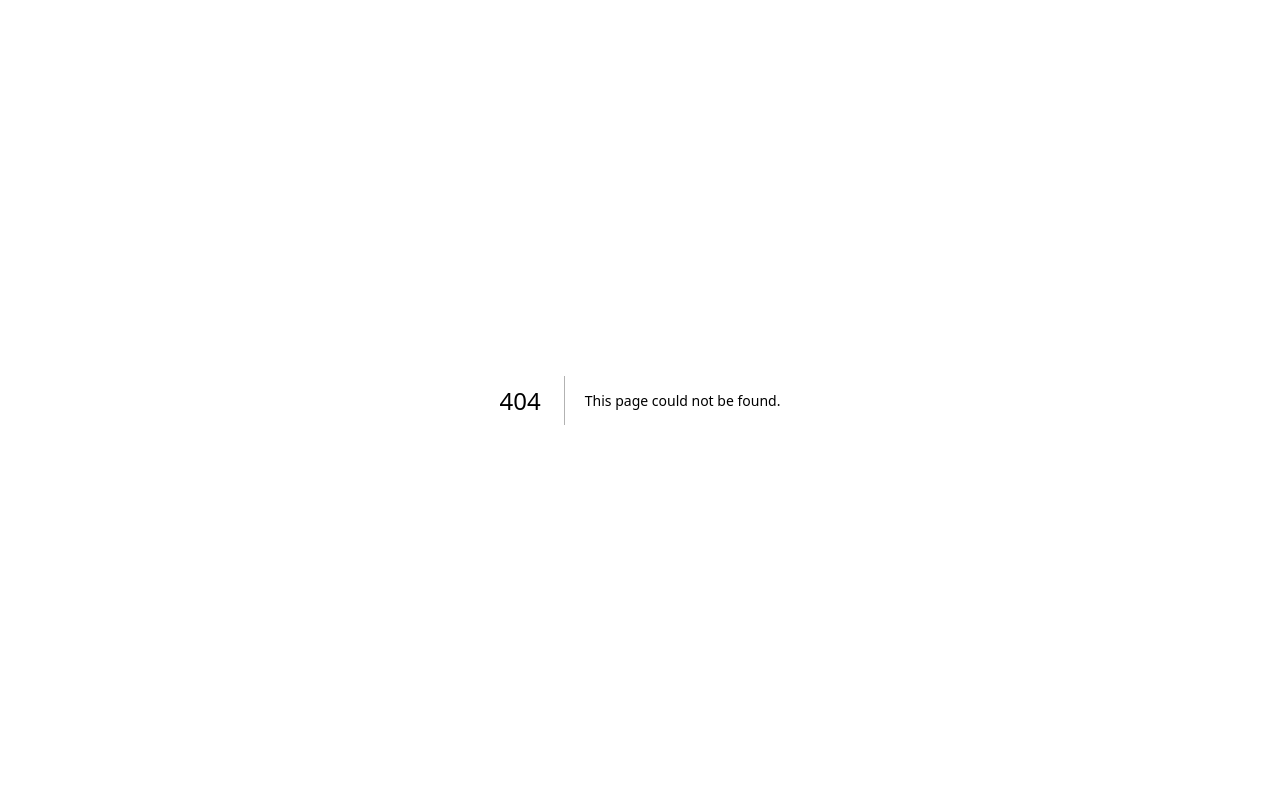
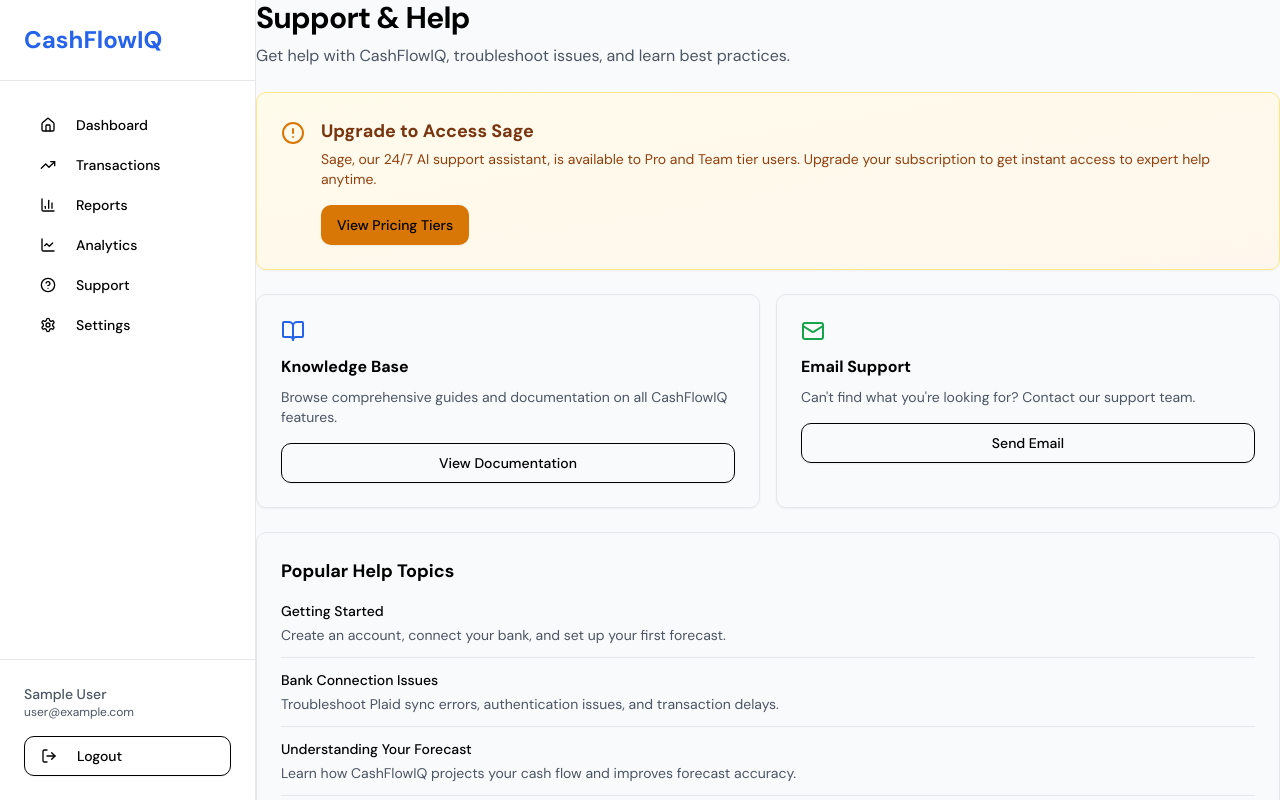
Before and after one commit to Uchemenyeonwu/cashflowiq, a Next.js app in the folder nextjs_space/: page /support in a window 1280 px wide. Before the commit this address had no page. Built offline with nearby package versions, Linux system fonts and the light colour scheme; no server answers; the database is empty; sample sign-in values are in the browser's storage.

Commit message:
Sage chatbot integration complete

```diff
--- a/nextjs_space/app/(app)/layout.tsx
+++ b/nextjs_space/app/(app)/layout.tsx
@@ -2,9 +2,10 @@
 import { authOptions } from "@/lib/auth";
 import { redirect } from "next/navigation";
 import Link from "next/link";
-import { LogOut, BarChart3, TrendingUp, Settings, Home, LineChart } from "lucide-react";
+import { LogOut, BarChart3, TrendingUp, Settings, Home, LineChart, HelpCircle } from "lucide-react";
 import { Button } from "@/components/ui/button";
 import LogoutButton from "./_components/logout-button";
+import { SageFloatingWidget } from "@/components/sage-floating-widget";
 
 export default async function AppLayout({
   children,
@@ -62,6 +63,15 @@
               Analytics
             </Button>
           </Link>
+          <Link href="/support">
+            <Button
+              variant="ghost"
+              className="w-full justify-start"
+            >
+              <HelpCircle className="w-5 h-5 mr-3" />
+              Support
+            </Button>
+          </Link>
           <Link href="/settings">
             <Button
               variant="ghost"
@@ -86,6 +96,9 @@
       <main className="flex-1 overflow-auto">
         {children}
       </main>
+
+      {/* Sage Floating Widget */}
+      <SageFloatingWidget />
     </div>
   );
 }
--- /dev/null
+++ b/nextjs_space/app/(app)/support/page.tsx
@@ -0,0 +1,158 @@
+import { getServerSession } from 'next-auth';
+import { authOptions } from '@/lib/auth';
+import { redirect } from 'next/navigation';
+import { prisma } from '@/lib/prisma';
+import { Card } from '@/components/ui/card';
+import { Button } from '@/components/ui/button';
+import { AlertCircle, MessageSquare, BookOpen, MailIcon } from 'lucide-react';
+
+export const dynamic = 'force-dynamic';
+
+export default async function SupportPage() {
+  const session = await getServerSession(authOptions);
+
+  if (!session || !session.user?.id) {
+    redirect('/login');
+  }
+
+  // Fetch user to check subscription tier
+  const user = await prisma.user.findUnique({
+    where: { id: session.user.id },
+    select: { subscriptionTier: true },
+  });
+
+  const tier = user?.subscriptionTier || 'free';
+  const hasFullAccess = tier === 'pro' || tier === 'team';
+  const hasSageAccess = ['pro', 'team'].includes(tier);
+
+  return (
+    <div className="space-y-6">
+      {/* Page Header */}
+      <div>
+        <h1 className="text-3xl font-bold tracking-tight">Support & Help</h1>
+        <p className="text-gray-600 mt-2">
+          Get help with CashFlowIQ, troubleshoot issues, and learn best practices.
+        </p>
+      </div>
+
+      {/* Sage Chatbot Access Card */}
+      {hasSageAccess ? (
+        <Card className="bg-gradient-to-br from-blue-50 to-green-50 border-blue-200 p-6">
+          <div className="flex items-start gap-4">
+            <MessageSquare className="w-6 h-6 text-blue-600 flex-shrink-0 mt-1" />
+            <div className="flex-1">
+              <h2 className="text-lg font-semibold text-blue-900">Meet Sage - Your 24/7 AI Support Assistant</h2>
+              <p className="text-blue-800 text-sm mt-1">
+                Sage is an intelligent support chatbot available 24/7 to help you with product questions,
+                Plaid troubleshooting, forecasting guidance, billing inquiries, and API documentation.
+              </p>
+              <div className="mt-4 flex gap-2">
+                <a href="#sage-widget">
+                  <Button variant="default" className="bg-blue-600 hover:bg-blue-700">
+                    Start Chat with Sage
+                  </Button>
+                </a>
+              </div>
+            </div>
+          </div>
+        </Card>
+      ) : (
+        <Card className="bg-gradient-to-br from-amber-50 to-orange-50 border-amber-200 p-6">
+          <div className="flex items-start gap-4">
+            <AlertCircle className="w-6 h-6 text-amber-600 flex-shrink-0 mt-1" />
+            <div className="flex-1">
+              <h2 className="text-lg font-semibold text-amber-900">Upgrade to Access Sage</h2>
+              <p className="text-amber-800 text-sm mt-1">
+                Sage, our 24/7 AI support assistant, is available to Pro and Team tier users. Upgrade your subscription
+                to get instant access to expert help anytime.
+              </p>
+              <div className="mt-4 flex gap-2">
+                <a href="/dashboard#pricing">
+                  <Button variant="default" className="bg-amber-600 hover:bg-amber-700">
+                    View Pricing Tiers
+                  </Button>
+                </a>
+              </div>
+            </div>
+          </div>
+        </Card>
+      )}
+
+      {/* Quick Links Section */}
+      <div className="grid md:grid-cols-2 gap-4">
+        <Card className="p-6">
+          <BookOpen className="w-6 h-6 text-blue-600 mb-3" />
+          <h3 className="font-semibold mb-2">Knowledge Base</h3>
+          <p className="text-sm text-gray-600 mb-4">
+            Browse comprehensive guides and documentation on all CashFlowIQ features.
+          </p>
+          <a href="/api-docs">
+            <Button variant="outline" className="w-full">
+              View Documentation
+            </Button>
+          </a>
+        </Card>
+
+        <Card className="p-6">
+          <MailIcon className="w-6 h-6 text-green-600 mb-3" />
+          <h3 className="font-semibold mb-2">Email Support</h3>
+          <p className="text-sm text-gray-600 mb-4">
+            Can't find what you're looking for? Contact our support team.
+          </p>
+          <a href="mailto:support@cashflowiq.com">
+            <Button variant="outline" className="w-full">
+              Send Email
+            </Button>
+          </a>
+        </Card>
+      </div>
+
+      {/* Help Topics */}
+      <Card className="p-6">
+        <h2 className="text-lg font-semibold mb-4">Popular Help Topics</h2>
+        <div className="space-y-3">
+          <div className="border-b pb-3">
+            <h4 className="font-medium text-sm mb-1">Getting Started</h4>
+            <p className="text-sm text-gray-600">Create an account, connect your bank, and set up your first forecast.</p>
+          </div>
+          <div className="border-b pb-3">
+            <h4 className="font-medium text-sm mb-1">Bank Connection Issues</h4>
+            <p className="text-sm text-gray-600">Troubleshoot Plaid sync errors, authentication issues, and transaction delays.</p>
+          </div>
+          <div className="border-b pb-3">
+            <h4 className="font-medium text-sm mb-1">Understanding Your Forecast</h4>
+            <p className="text-sm text-gray-600">Learn how CashFlowIQ projects your cash flow and improves forecast accuracy.</p>
+          </div>
+          <div className="border-b pb-3">
+            <h4 className="font-medium text-sm mb-1">Billing & Subscriptions</h4>
+            <p className="text-sm text-gray-600">Upgrade, downgrade, or manage your subscription and payment methods.</p>
+          </div>
+          <div>
+            <h4 className="font-medium text-sm mb-1">API Integration</h4>
+            <p className="text-sm text-gray-600">Build integrations using the CashFlowIQ Public API and webhooks.</p>
+          </div>
+        </div>
+      </Card>
+
+      {/* Sage Widget Embed */}
+      {hasSageAccess && (
+        <Card id="sage-widget" className="p-6 bg-blue-50 border-blue-200">
+          <h2 className="text-lg font-semibold mb-4">Chat with Sage</h2>
+          <div className="bg-white rounded-lg border border-blue-100">
+            <iframe
+              src="https://apps.abacus.ai/chatllm/?appId=15cb001078&hideTopBar=2"
+              style={{
+                width: '100%',
+                height: '600px',
+                border: 'none',
+                borderRadius: '0.5rem',
+              }}
+              title="Sage Support Chatbot"
+              allow="camera; microphone"
+            />
+          </div>
+        </Card>
+      )}
+    </div>
+  );
+}
--- /dev/null
+++ b/nextjs_space/app/api/user/tier/route.ts
@@ -0,0 +1,41 @@
+import { getServerSession } from 'next-auth';
+import { NextResponse } from 'next/server';
+import { authOptions } from '@/lib/auth';
+import { prisma } from '@/lib/prisma';
+
+export const dynamic = 'force-dynamic';
+
+export async function GET() {
+  try {
+    const session = await getServerSession(authOptions);
+
+    if (!session || !session.user?.id) {
+      return NextResponse.json(
+        { error: 'Unauthorized' },
+        { status: 401 }
+      );
+    }
+
+    const user = await prisma.user.findUnique({
+      where: { id: session.user.id },
+      select: { subscriptionTier: true },
+    });
+
+    if (!user) {
+      return NextResponse.json(
+        { error: 'User not found' },
+        { status: 404 }
+      );
+    }
+
+    return NextResponse.json({
+      tier: user.subscriptionTier,
+    });
+  } catch (error) {
+    console.error('Error fetching user tier:', error);
+    return NextResponse.json(
+      { error: 'Internal server error' },
+      { status: 500 }
+    );
+  }
+}
--- /dev/null
+++ b/nextjs_space/components/sage-floating-widget.tsx
@@ -0,0 +1,61 @@
+'use client';
+
+import { useEffect, useState } from 'react';
+import { useSession } from 'next-auth/react';
+
+interface SageWidgetProps {
+  enabled?: boolean;
+}
+
+export function SageFloatingWidget({ enabled = true }: SageWidgetProps) {
+  const { data: session, status } = useSession() || {};
+  const [userTier, setUserTier] = useState<string | null>(null);
+  const [mounted, setMounted] = useState(false);
+
+  useEffect(() => {
+    setMounted(true);
+  }, []);
+
+  useEffect(() => {
+    const fetchUserTier = async () => {
+      if (!session?.user?.id) return;
+
+      try {
+        const response = await fetch('/api/user/tier');
+        if (response.ok) {
+          const data = await response.json();
+          setUserTier(data.tier);
+        }
+      } catch (error) {
+        console.error('Failed to fetch user tier:', error);
+      }
+    };
+
+    if (status === 'authenticated' && session?.user?.id) {
+      fetchUserTier();
+    }
+  }, [session?.user?.id, status]);
+
+  // Load Sage widget SDK if user has access (Pro or Team tier)
+  useEffect(() => {
+    const hasAccess = userTier && ['pro', 'team'].includes(userTier);
+    const shouldShow = enabled && mounted && status === 'authenticated' && hasAccess;
+
+    if (shouldShow) {
+      // Load the Sage widget SDK script
+      const script = document.createElement('script');
+      script.src = 'https://api.abacus.ai/api/v0/getChatBotWidgetSDKLink?externalApplicationId=15cb001078';
+      script.async = true;
+      document.head.appendChild(script);
+
+      return () => {
+        // Cleanup script if component unmounts
+        if (script.parentNode === document.head) {
+          document.head.removeChild(script);
+        }
+      };
+    }
+  }, [enabled, mounted, status, userTier]);
+
+  return null;
+}
```
Also changed, not shown: 1 other file (tests, documents, lock files or other folders).
